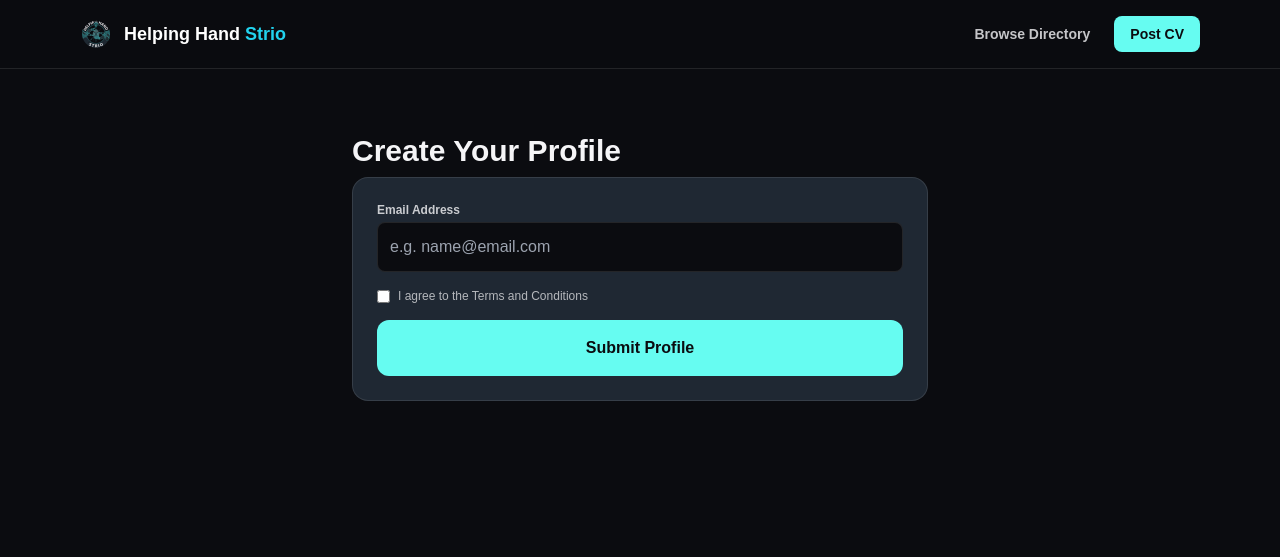
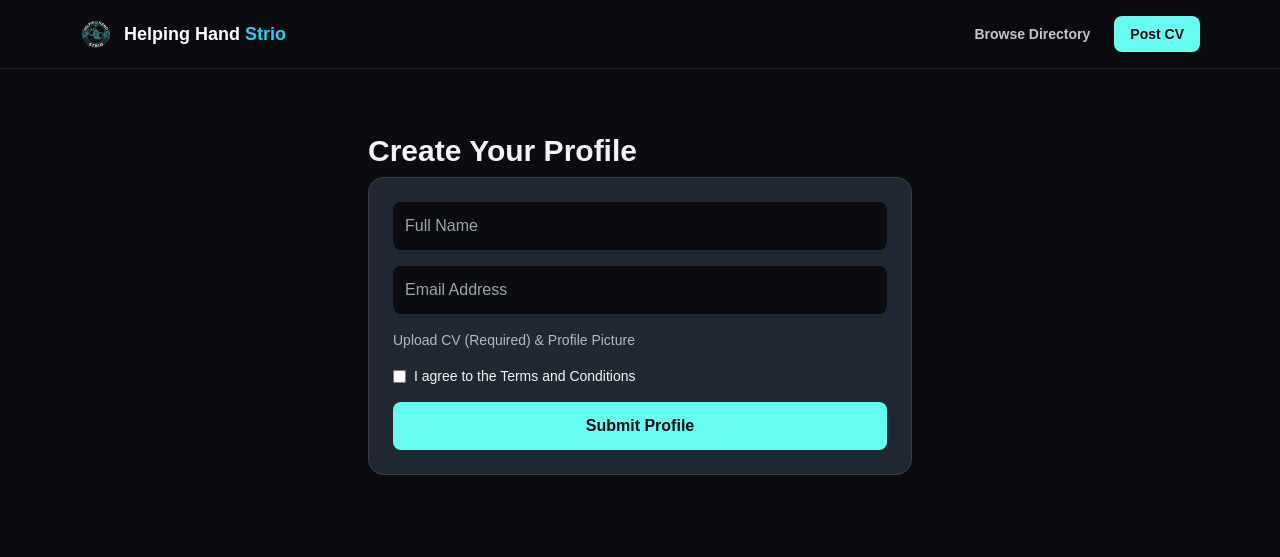
Before and after one commit to steveengreen436-art/helping-hand-strio, a Next.js app: page /signup in a window 1280 px wide. Shown: the top 557 px of the page. Built offline with nearby package versions, Linux system fonts and the light colour scheme; no server answers.

Commit message:
Update page.tsx

```diff
--- a/app/signup/page.tsx
+++ b/app/signup/page.tsx
@@ -6,90 +6,57 @@ import { supabase } from "@/lib/supabase";
 export default function SignUpPage() {
   const [formData, setFormData] = useState({
     fullName: "",
-    email: "", // Added
+    email: "",
     phone: "",
     skill: "",
     experience: "",
     bio: "",
-    terms: false, // Added
+    terms: false,
   });
   const [submitted, setSubmitted] = useState(false);
   const [loading, setLoading] = useState(false);
 
   const handleSubmit = async (e: React.FormEvent) => {
     e.preventDefault();
+    if (!formData.terms) {
+      alert("You must agree to the terms and conditions.");
+      return;
+    }
     setLoading(true);
 
-    // Save data to Supabase
-    try {
-      await supabase.from("profiles").insert([
-        {
+    // Save to Supabase
+    await supabase.from("profiles").insert([{
       full_name: formData.fullName,
-          email: formData.email, // Added
+      email: formData.email,
       phone: formData.phone,
       skill: formData.skill,
       experience: formData.experience,
       bio: formData.bio,
-        },
-      ]);
-    } catch (dbError) {
-      console.log("Database error");
-    }
-
-    // Send to Email via Formspree
-    try {
-      await fetch("https://formspree.io/f/mpqgvyjz", {
-        method: "POST",
-        headers: { "Content-Type": "application/json" },
-        body: JSON.stringify({
-          FormType: "NEW PROFILE/CV REGISTRATION",
-          CandidateName: formData.fullName,
-          EmailAddress: formData.email, // Added
-          ContactPhone: formData.phone,
-          MainSkill: formData.skill,
-          ExperienceTime: formData.experience,
-          SummaryBio: formData.bio,
-          SubmittedAt: new Date().toLocaleString(),
-        }),
-      });
-    } catch (emailError) {
-      console.log("Notification sent");
-    }
+    }]);
 
     setLoading(false);
     setSubmitted(true);
   };
 
   return (
-    <div className="max-w-xl mx-auto py-8">
+    <div className="max-w-xl mx-auto py-8 px-4">
       <h1 className="text-3xl font-bold text-platinum mb-2">Create Your Profile</h1>
+      <form onSubmit={handleSubmit} className="space-y-4 bg-slateCard p-6 rounded-2xl border border-white/10">
+        <input type="text" placeholder="Full Name" required className="w-full p-3 rounded-lg bg-obsidian text-platinum" onChange={(e) => setFormData({...formData, fullName: e.target.value})} />
+        <input type="email" placeholder="Email Address" required className="w-full p-3 rounded-lg bg-obsidian text-platinum" onChange={(e) => setFormData({...formData, email: e.target.value})} />
 
-      {submitted ? (
-        <div className="bg-slateCard border border-neonCyan p-6 rounded-2xl text-center">
-          <h2 className="text-2xl font-bold text-neonCyan mb-2">Registration Submitted!</h2>
-        </div>
-      ) : (
-        <form onSubmit={handleSubmit} className="space-y-4 bg-slateCard border border-white/10 p-6 rounded-2xl">
-          {/* Email Field */}
-          <div>
-            <label className="block text-xs font-semibold text-platinum/80 mb-1">Email Address</label>
-            <input type="email" required value={formData.email} onChange={(e) => setFormData({ ...formData, email: e.target.value })} className="w-full bg-obsidian border border-white/10 rounded-lg p-3 text-platinum" placeholder="e.g. name@email.com" />
-          </div>
+        {/* Upload placeholders - link these to your UploadThing button once set up */}
+        <div className="text-sm text-platinum/70">Upload CV (Required) & Profile Picture</div>
 
-          {/* Existing Fields (Name, Phone, Skill, Experience, Bio) remain here... */}
-          {/* Add your existing inputs here */}
+        <label className="flex items-center gap-2 text-platinum text-sm">
+          <input type="checkbox" required onChange={(e) => setFormData({...formData, terms: e.target.checked})} />
+          I agree to the Terms and Conditions
+        </label>
 
-          {/* Terms & Conditions Checkbox */}
-          <div className="flex items-center gap-2">
-            <input type="checkbox" required checked={formData.terms} onChange={(e) => setFormData({ ...formData, terms: e.target.checked })} />
-            <label className="text-xs text-platinum/70">I agree to the Terms and Conditions</label>
-          </div>
-
-          <button type="submit" disabled={loading} className="w-full py-4 bg-neonCyan text-obsidian font-bold rounded-xl">
+        <button type="submit" className="w-full py-3 bg-neonCyan text-obsidian font-bold rounded-lg">
           {loading ? "Submitting..." : "Submit Profile"}
         </button>
       </form>
-      )}
     </div>
   );
 }
```
Lines whose indentation alone changed are shown as unchanged.
